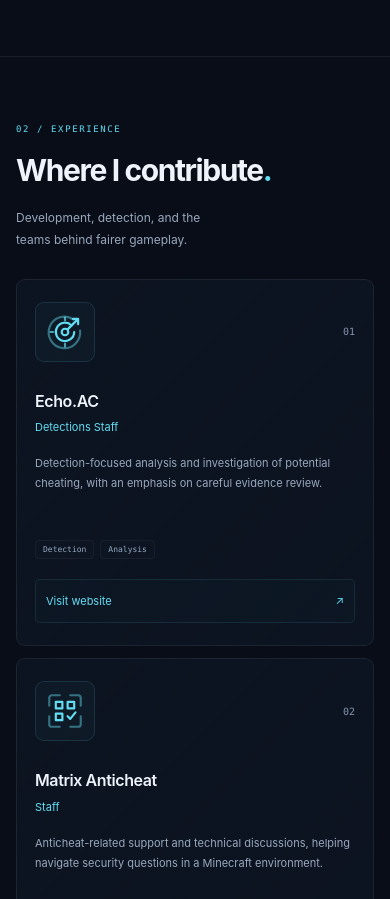
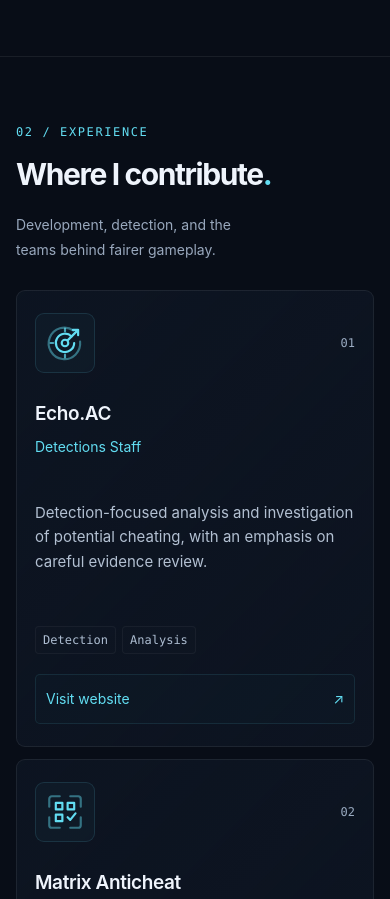
Before and after one commit to DarkSlayer995/DarkSlayer995.github.io, a plain HTML site: page index.html in a window 390 px wide. Shown: the part 1480-2379 px from the top of the page. Drawn offline with Linux system fonts and the light colour scheme.

Commit message:
Improve experience typography and readability

```diff
--- a/styles.css
+++ b/styles.css
@@ -111,16 +111,19 @@
 .card-top { display: flex; align-items: center; justify-content: space-between; margin-bottom: 28px; }
 .org-icon { display: grid; place-items: center; flex: 0 0 60px; width: 60px; height: 60px; padding: 8px; border: 1px solid #62ddf221; background: #62ddf208; color: var(--cyan); border-radius: 9px; }
 .org-icon img { display: block; width: 100%; height: 100%; object-fit: contain; }
-.card-index { font: 10px var(--mono); color: #8495ad; }
-.experience-card h3 { font-size: 17px; }
-.role { color: var(--cyan); font-size: 11px; margin: 6px 0 16px; min-height: 37px; }
-.experience-card > p:not(.role) { font-size: 12px; color: var(--muted); line-height: 1.85; margin: 0 0 26px; }
+.card-index { font: 12px var(--mono); color: #9aabc1; }
+.experience-card h3 { font-size: 19px; }
+.experience-card .role { color: var(--cyan); font-size: 14px; line-height: 1.6; margin: 8px 0 20px; min-height: 3.2em; }
+.experience-card > p:not(.role) { font-size: 15px; color: #b3c0d2; line-height: 1.65; margin: 0 0 26px; }
 .card-tags { display: flex; flex-wrap: wrap; gap: 6px; margin-top: auto; }
-.organization-link { display: flex; align-items: center; justify-content: space-between; gap: 12px; margin-top: 20px; padding: 12px 10px; border: 1px solid #62ddf21a; border-radius: 5px; background: #62ddf204; font-size: 11px; color: var(--cyan); transition: color .2s, background .2s, border-color .2s; }
+.organization-link { display: flex; align-items: center; justify-content: space-between; gap: 12px; margin-top: 20px; padding: 12px 10px; border: 1px solid #62ddf21a; border-radius: 5px; background: #62ddf204; font-size: 14px; color: var(--cyan); transition: color .2s, background .2s, border-color .2s; }
 .organization-link > span[aria-hidden] { transition: transform .2s; }
 .organization-link:hover, .organization-link:focus-visible { color: #b8f4ff; background: #62ddf20c; border-color: #62ddf23b; }
 .organization-link:hover > span[aria-hidden], .organization-link:focus-visible > span[aria-hidden] { transform: translate(2px, -2px); }
 .card-tags span, .project-footer > span:not(.project-status) { font: 9px var(--mono); color: #94a9c1; padding: 4px 7px; border: 1px solid #ffffff0b; border-radius: 4px; background: #ffffff02; }
+.experience-card .card-tags span { font-size: 12px; line-height: 1.5; color: #aebed2; }
+#experience .eyebrow { font-size: 12px; }
+#experience .section-heading > p { font-size: 14px; }
 .skills-section { background: #0b111c; }
 .skills-grid { display: grid; grid-template-columns: repeat(4, 1fr); gap: 14px; }
 .skill-card { padding: 24px 22px; border: 1px solid var(--line); border-radius: 7px; background: #0e1724; transition: border-color .25s, background .25s; }
@@ -194,7 +197,6 @@
   .hero-tags { gap: 7px; font-size: 8px; }
   .hero-layout { min-height: 620px; }
   .experience-grid, .skills-grid { grid-template-columns: repeat(2, 1fr); }
-  .role { min-height: auto; }
   .about-layout { gap: 50px; }
   .contact-panel { gap: 35px; padding: 35px; }
   .contact-intro h2 { font-size: 30px; }
@@ -241,10 +243,6 @@
   h2 { font-size: 30px; }
   .experience-grid { gap: 12px; }
   .experience-card { padding: 22px 18px; }
-  .experience-card h3 { font-size: 16px; }
-  .role { min-height: 35px; }
-  .experience-card > p:not(.role) { font-size: 11px; }
-  .card-tags span { font-size: 8px; }
   .skills-grid { gap: 12px; }
   .skill-card { padding: 22px 17px; }
   .skill-card h3 { font-size: 12px; }
@@ -262,13 +260,14 @@
   .site-footer p { order: 3; flex-basis: 100%; margin: 4px 0 0; }
   .contact-section { padding-bottom: 50px; }
 }
+@media (max-width: 600px) {
+  .experience-grid { grid-template-columns: 1fr; }
+}
 @media (max-width: 390px) {
   .container { width: calc(100% - 32px); }
   .hero-role { font-size: 14px; }
   .hero-tags { font-size: 7px; }
   .button { padding: 11px 15px; gap: 16px; font-size: 11px; }
-  .experience-grid { grid-template-columns: 1fr; }
-  .role { min-height: auto; }
   .contact-panel { padding: 22px; }
   .contact-intro h2 { font-size: 26px; }
   .contact-icon { width: 32px; height: 32px; }
```
